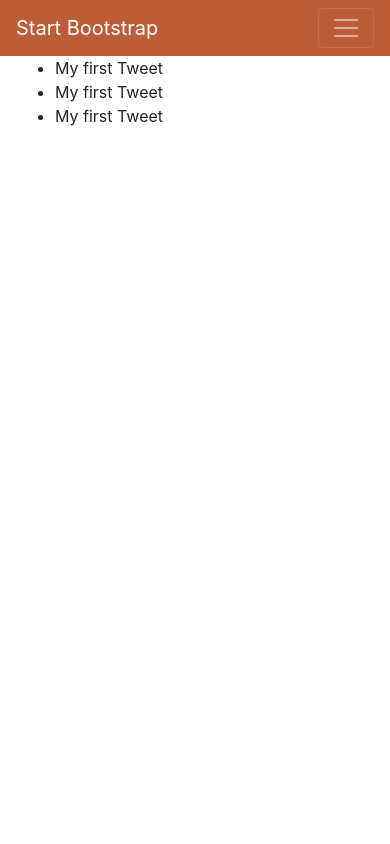
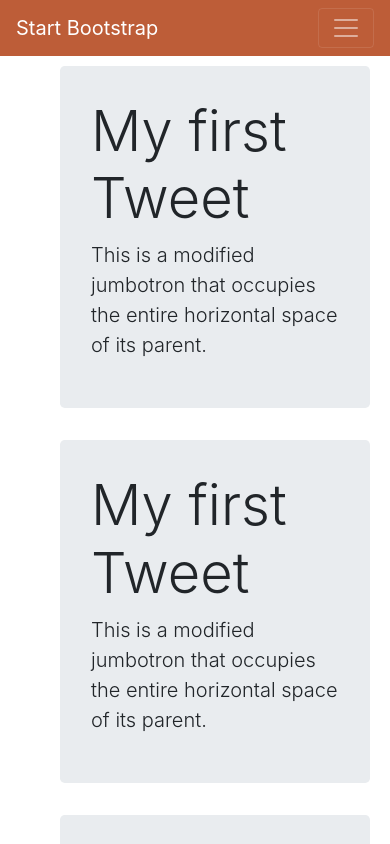
Before and after one commit to lalitzz/Mean-Angular-App, an Angular app: page / in a window 390 px wide. Shown: the top 844 px of the page. Built offline with nearby package versions, Linux system fonts and the light colour scheme.

Commit message:
Added tweet service

```diff
--- a/src/app/app.component.html
+++ b/src/app/app.component.html
@@ -4,8 +4,10 @@
     <div class="col-sm-3">
       <app-sidebar></app-sidebar>
     </div>
-    <div class="col-sm-9">
+    <div class="col-sm-7">
       <app-tweet></app-tweet>
+    </div>
+    <div class="col-sm-2">
     </div>
   </div>
 </div>
--- a/src/app/app.module.ts
+++ b/src/app/app.module.ts
@@ -17,6 +17,7 @@ import { BetterHighlightDirective } from './directives/better/betterhighlight.di
 import { UnlessDirective } from './directives/unless/unless.directive';
 import { TweetService } from './services/tweet.service';
 import { TweetComponent } from './tweet/tweet.component';
+import { ShowComponent } from './tweet/show/show.component';
 
 @NgModule({
   declarations: [
@@ -29,7 +30,8 @@ import { TweetComponent } from './tweet/tweet.component';
     BasicHighlightDirective,
     BetterHighlightDirective,
     UnlessDirective,
-    TweetComponent
+    TweetComponent,
+    ShowComponent
   ],
   imports: [
     BrowserModule,
--- /dev/null
+++ b/src/app/tweet/show/show.component.html
@@ -0,0 +1,6 @@
+<div class="jumbotron">
+  <div class="container">
+    <h1 class="display-4">{{tweet.tweet}}</h1>
+    <p class="lead">This is a modified jumbotron that occupies the entire horizontal space of its parent.</p>
+  </div>
+</div>
--- /dev/null
+++ b/src/app/tweet/show/show.component.ts
@@ -0,0 +1,15 @@
+import { Component, OnInit, Input } from '@angular/core';
+
+@Component({
+  selector: 'app-show',
+  templateUrl: './show.component.html',
+  styleUrls: ['./show.component.scss']
+})
+export class ShowComponent implements OnInit {
+  @Input() tweet: {type:string};
+  constructor() { }
+
+  ngOnInit() {
+  }
+
+}
--- a/src/app/tweet/tweet.component.html
+++ b/src/app/tweet/tweet.component.html
@@ -1,5 +1,5 @@
 <ul>
   <li *ngFor="let data of tweetData">
-    {{data.tweet}}
+    <app-show [tweet]=data></app-show>
   </li>
 </ul>
--- a/src/app/tweet/tweet.component.scss
+++ b/src/app/tweet/tweet.component.scss
@@ -0,0 +1,8 @@
+ul {
+    list-style-type: none;
+    margin-top: 10px;
+  }
+
+ul li {
+    margin: 5px;
+}
```
Also changed, not shown: src/app/services/auth.service.ts (added, +22 -0 lines), src/app/tweet/show/show.component.scss (added), 1 other file (tests, documents, lock files or other folders).
